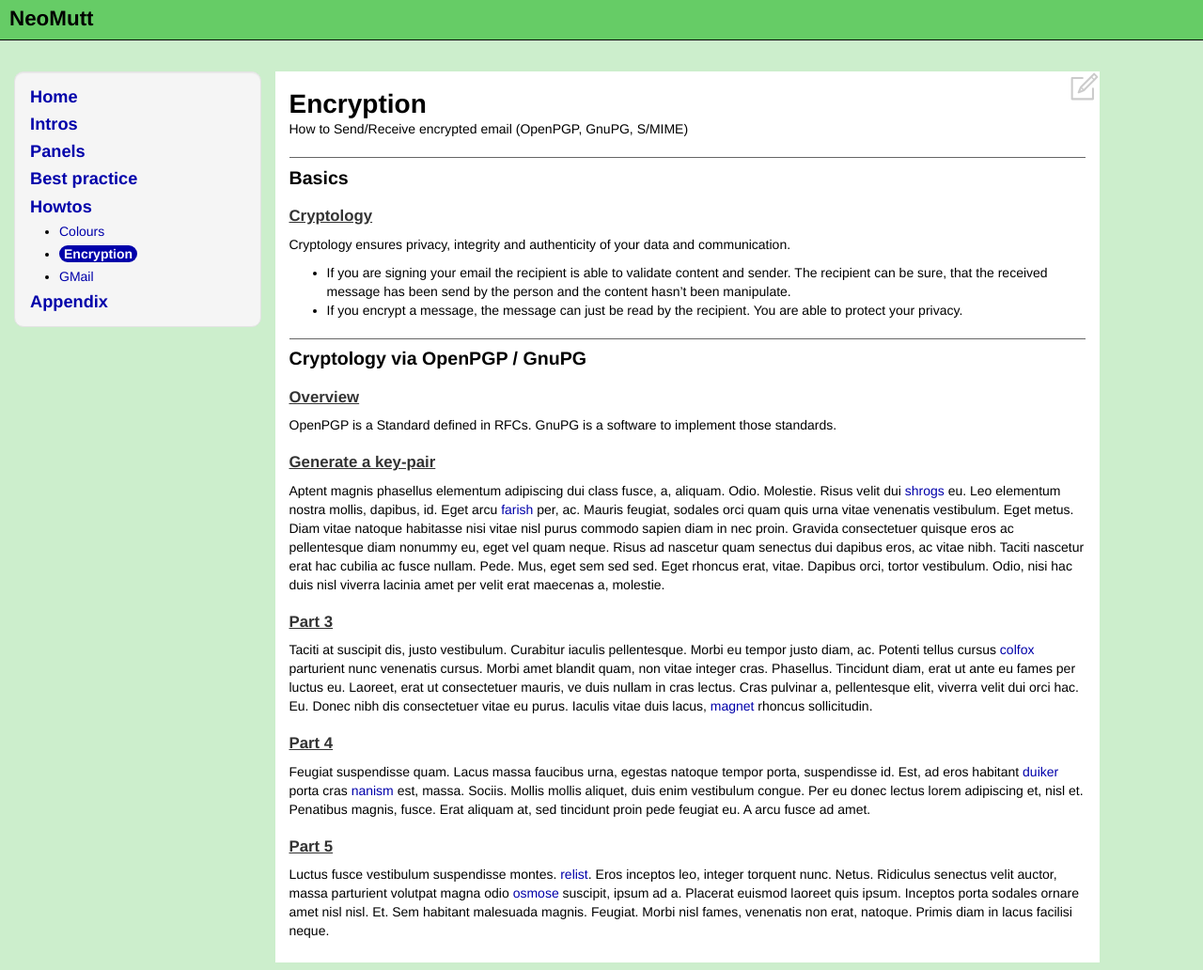
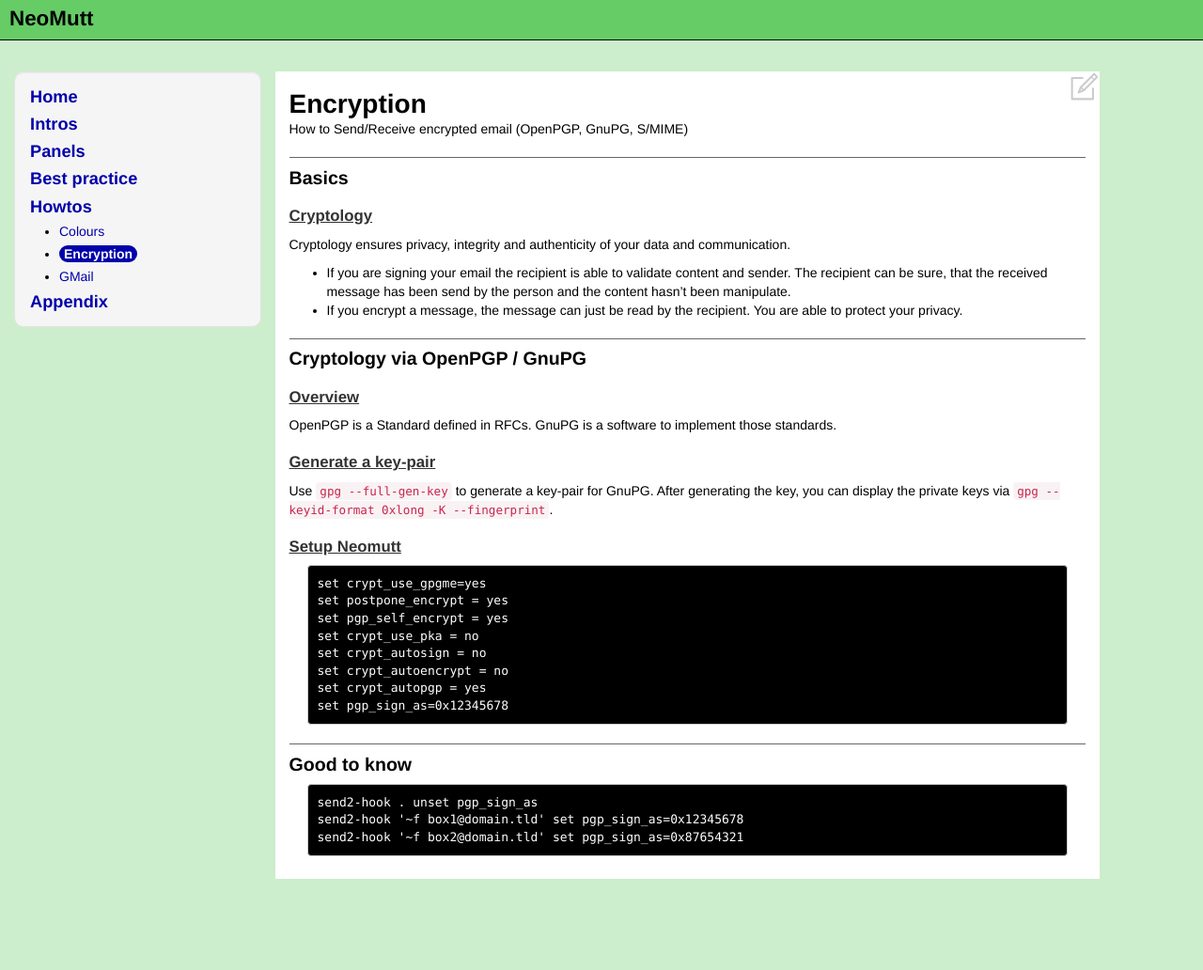
Before and after one commit to neomutt/test-doc, a Jekyll site: the page built from howto/encryption.md, in a window 1280 px wide and 1032 px high. Shown: the whole window at 94% size. Built offline with Jekyll 4.4.1, drawn with Linux system fonts in a browser that asks for light colours.

Commit message:
encryption

```diff
--- a/howto/encryption.md
+++ b/howto/encryption.md
@@ -31,43 +31,23 @@ implement those standards.
 
 ### Generate a key-pair
 
-Aptent magnis phasellus elementum adipiscing dui class fusce, a,
-aliquam. Odio. Molestie. Risus velit dui [shrogs](../howto/gmail#details) eu. Leo elementum
-nostra mollis, dapibus, id. Eget arcu [farish](../howto/colours) per, ac. Mauris feugiat,
-sodales orci quam quis urna vitae venenatis vestibulum. Eget metus. Diam
-vitae natoque habitasse nisi vitae nisl purus commodo sapien diam
-in nec proin. Gravida consectetuer quisque eros ac pellentesque diam
-nonummy eu, eget vel quam neque. Risus ad nascetur quam senectus dui
-dapibus eros, ac vitae nibh. Taciti nascetur erat hac cubilia ac fusce
-nullam. Pede. Mus, eget sem sed sed. Eget rhoncus erat, vitae. Dapibus
-orci, tortor vestibulum. Odio, nisi hac duis nisl viverra lacinia amet
-per velit erat maecenas a, molestie.
+Use `gpg --full-gen-key` to generate a key-pair for GnuPG.
+After generating the key, you can display the private keys via `gpg
+--keyid-format 0xlong -K --fingerprint`.
 
-### Part 3
+### Setup Neomutt
 
-Taciti at suscipit dis, justo vestibulum. Curabitur iaculis
-pellentesque. Morbi eu tempor justo diam, ac. Potenti tellus cursus
-[colfox](../panel/compose#details) parturient nunc venenatis cursus. Morbi amet blandit quam,
-non vitae integer cras. Phasellus. Tincidunt diam, erat ut ante eu fames
-per luctus eu. Laoreet, erat ut consectetuer mauris, ve duis nullam in
-cras lectus. Cras pulvinar a, pellentesque elit, viverra velit dui orci
-hac. Eu. Donec nibh dis consectetuer vitae eu purus. Iaculis vitae duis
-lacus, [magnet](../panel/sidebar#part-5) rhoncus sollicitudin.
+	set crypt_use_gpgme=yes
+	set postpone_encrypt = yes
+	set pgp_self_encrypt = yes
+	set crypt_use_pka = no
+	set crypt_autosign = no
+	set crypt_autoencrypt = no
+	set crypt_autopgp = yes
+	set pgp_sign_as=0x12345678
 
-### Part 4
+## Good to know
 
-Feugiat suspendisse quam. Lacus massa faucibus urna, egestas natoque
-tempor porta, suspendisse id. Est, ad eros habitant [duiker](../howto/colours#part-2) porta cras
-[nanism](../panel/sidebar#part-4) est, massa. Sociis. Mollis mollis aliquet, duis enim vestibulum
-congue. Per eu donec lectus lorem adipiscing et, nisl et. Penatibus
-magnis, fusce. Erat aliquam at, sed tincidunt proin pede feugiat eu. A
-arcu fusce ad amet.
-
-### Part 5
-
-Luctus fusce vestibulum suspendisse montes. [relist](../panel/pager#part-1). Eros inceptos leo,
-integer torquent nunc. Netus. Ridiculus senectus velit auctor, massa
-parturient volutpat magna odio [osmose](../howto/encryption#part-5) suscipit, ipsum ad a. Placerat
-euismod laoreet quis ipsum. Inceptos porta sodales ornare amet nisl
-nisl. Et. Sem habitant malesuada magnis. Feugiat. Morbi nisl fames,
-venenatis non erat, natoque. Primis diam in lacus facilisi neque.
+	send2-hook . unset pgp_sign_as
+	send2-hook '~f box1@domain.tld' set pgp_sign_as=0x12345678
+	send2-hook '~f box2@domain.tld' set pgp_sign_as=0x87654321
```
